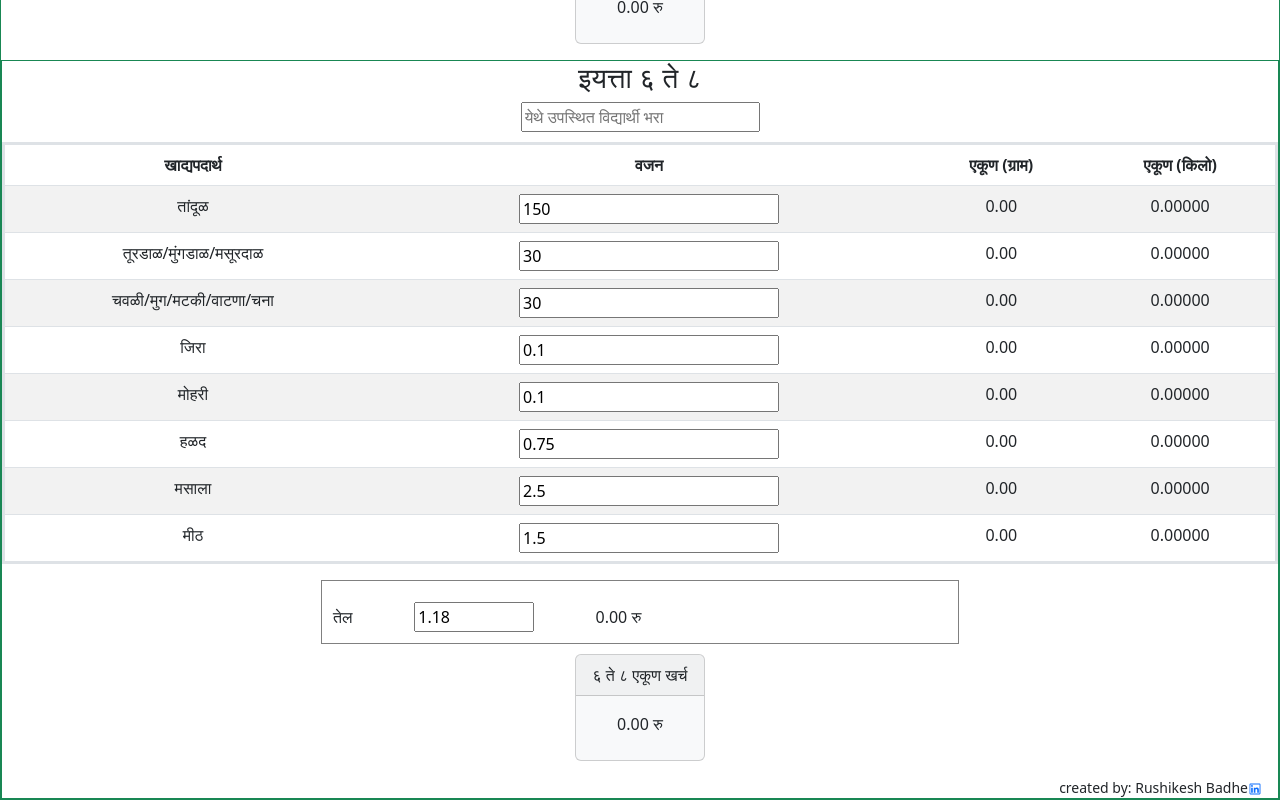
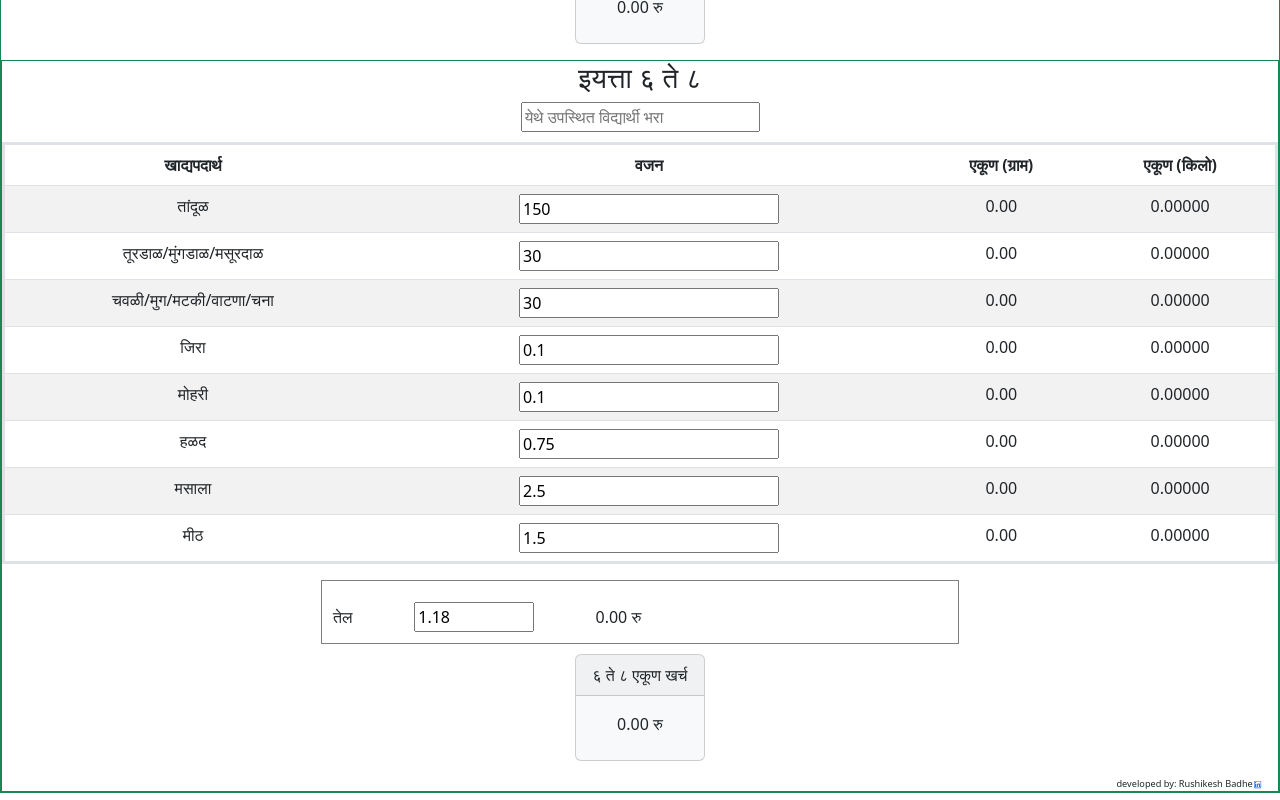
Before and after one commit to RushikeshBadhe/calculator, a React (Create React App) app: page / in a window 1280 px wide. Shown: the part 658-1458 px from the top of the page. Built offline with nearby package versions, Linux system fonts and the light colour scheme.

Commit message:
font size updated

```diff
--- a/src/Table2.js
+++ b/src/Table2.js
@@ -110,8 +110,8 @@ function Table2(){
       </div>
       </div>
       </div>
-      <div  className='d-flex justify-content-end small' Style='padding-right:1rem' >
-        created by: Rushikesh Badhe
+      <div  className='d-flex justify-content-end' Style='padding-right:1rem;font-size:0.575em' >
+        developed by: Rushikesh Badhe
         <a className='c-ico' href="https://www.linkedin.com/in/rushikesh-badhe-5882131a4/"> <AiOutlineLinkedin/></a>
       </div>
       </div>
```
